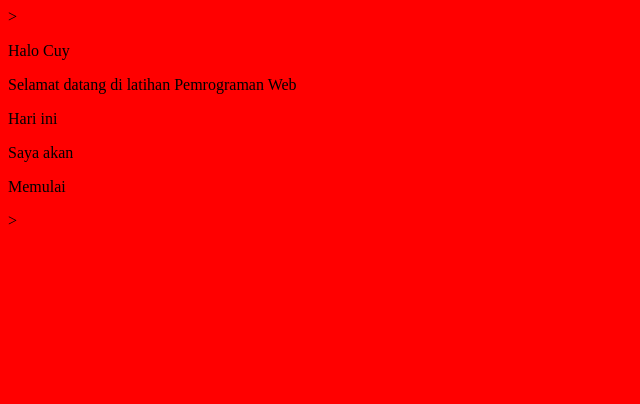
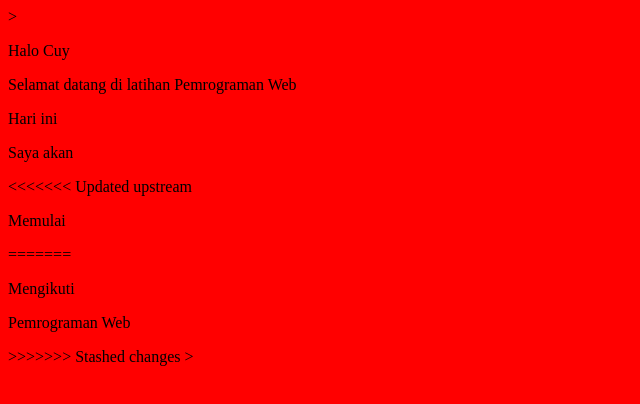
Before and after one commit to fuadfahrezy/react, a plain HTML site: page index.html in a window 1280 px wide. Shown: the whole page, without its empty margins (0-640 px from the left). Drawn offline with Linux system fonts and the light colour scheme.

Commit message:
fixing mengikuti program web

```diff
--- a/index.html
+++ b/index.html
@@ -8,7 +8,12 @@
 <p>Selamat datang di latihan Pemrograman Web</p>
 <p>Hari ini</p>
 <p>Saya akan</p>
+<<<<<<< Updated upstream
 <p>Memulai</p>
+=======
+<p>Mengikuti</p>
+<p>Pemrograman Web</p>
+>>>>>>> Stashed changes
 <body bgcolor="red"> <!--untuk warna background-->>
 </body>
 </html>
```
